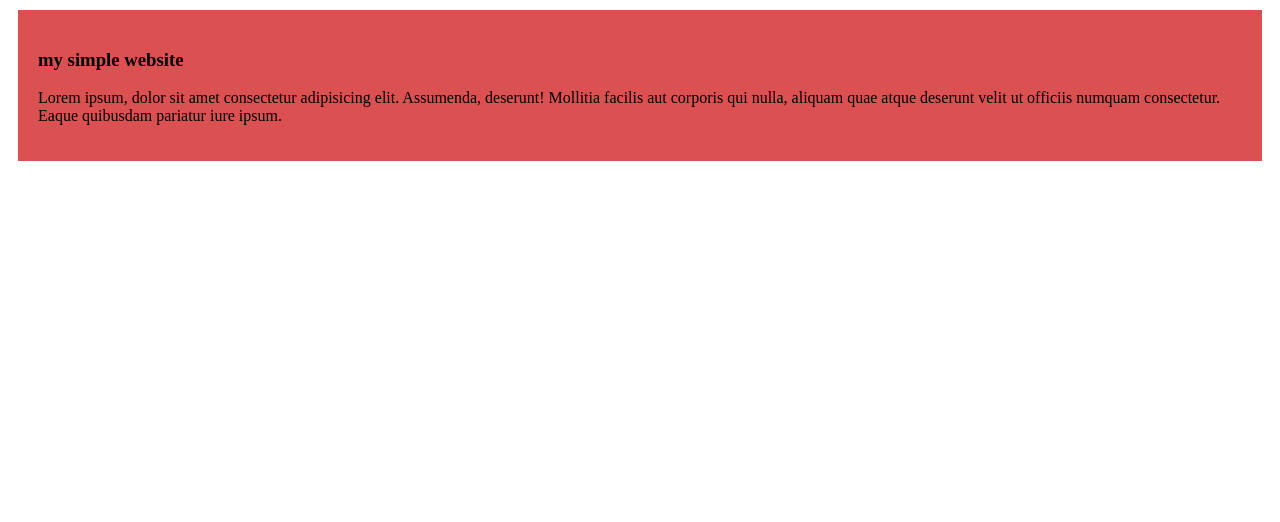
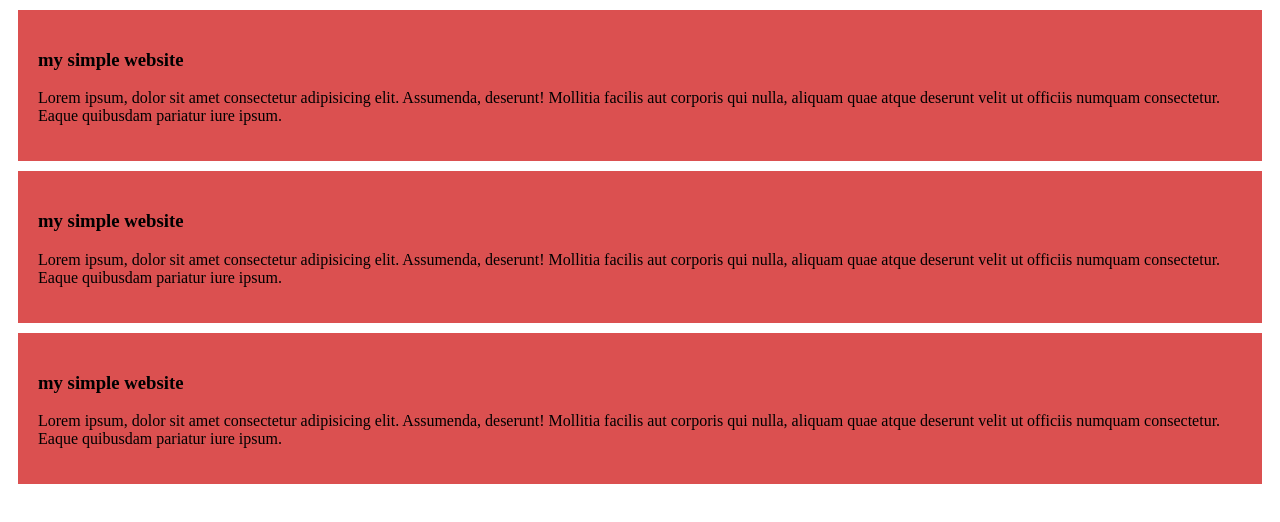
Before and after one commit to wani73/my-simple-website, a plain HTML site: page index.html in a window 1280 px wide. Drawn offline with Linux system fonts and the light colour scheme.

Commit message:
added 2nd and 3rd simple website

```diff
--- a/index.html
+++ b/index.html
@@ -12,5 +12,15 @@
             my simple website</h3>
             <p>Lorem ipsum, dolor sit amet consectetur adipisicing elit. Assumenda, deserunt! Mollitia facilis aut corporis qui nulla, aliquam quae atque deserunt velit ut officiis numquam consectetur. Eaque quibusdam pariatur iure ipsum.</p>
     </div>
+    <div>
+        <h3>
+            my simple website</h3>
+            <p>Lorem ipsum, dolor sit amet consectetur adipisicing elit. Assumenda, deserunt! Mollitia facilis aut corporis qui nulla, aliquam quae atque deserunt velit ut officiis numquam consectetur. Eaque quibusdam pariatur iure ipsum.</p>
+    </div>
+    <div>
+        <h3>
+            my simple website</h3>
+            <p>Lorem ipsum, dolor sit amet consectetur adipisicing elit. Assumenda, deserunt! Mollitia facilis aut corporis qui nulla, aliquam quae atque deserunt velit ut officiis numquam consectetur. Eaque quibusdam pariatur iure ipsum.</p>
+    </div>
 </body>
 </html>
```
